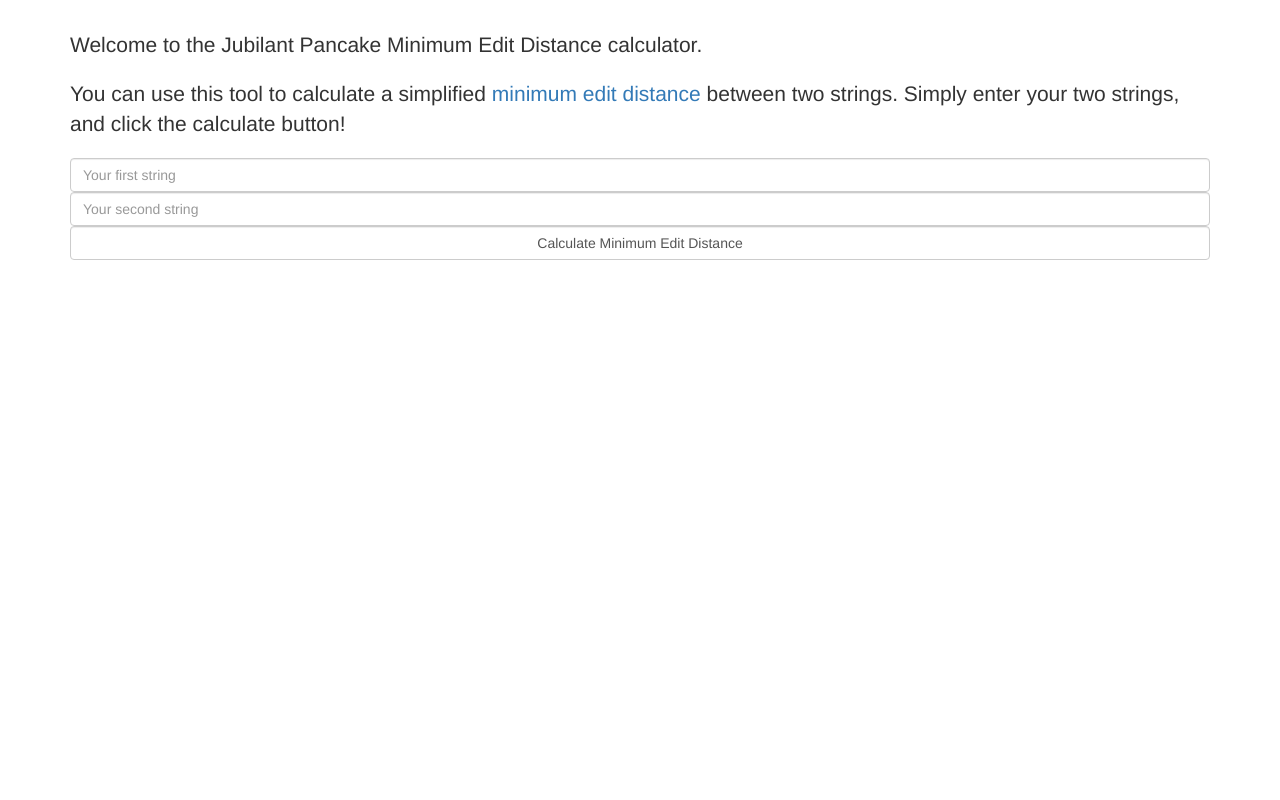
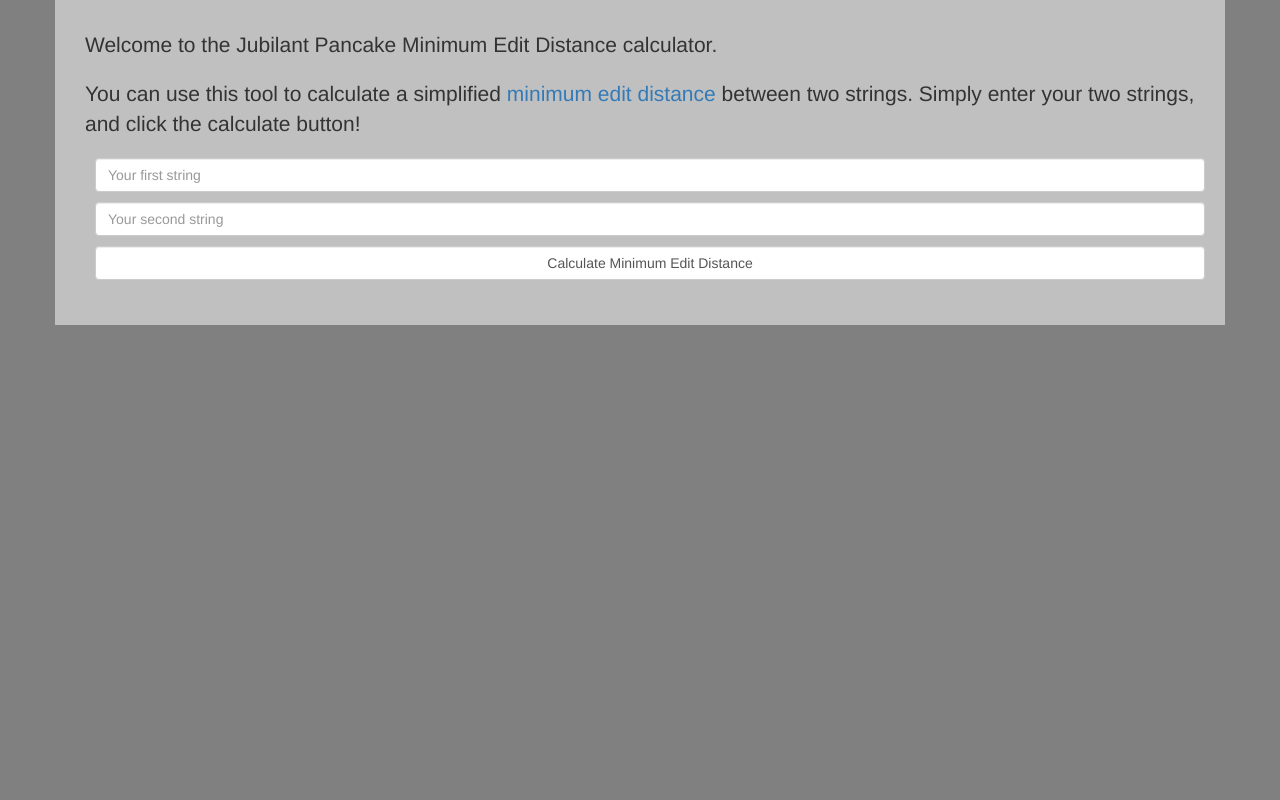
Before and after one commit to successacademycharterschools/jubilant-pancake, a Flask app: page / in a window 1280 px wide. Run offline with Flask 2, Linux system fonts and the light colour scheme; some libraries are stand-ins or nearby versions.

Commit message:
Add some more styling nicities.

```diff
--- a/server/templates/index.html
+++ b/server/templates/index.html
@@ -5,7 +5,7 @@
         <link rel="stylesheet" href="/static/css/style.css">
     </head>
     <body>
-        <div class="container m-1">
+        <div class="outer container">
             <div class="lead">Welcome to the Jubilant Pancake Minimum Edit Distance calculator.</div>
             <div class="lead">You can use this tool to calculate a simplified <a href="https://en.wikipedia.org/wiki/Edit_distance">minimum edit distance</a> between two strings.  Simply enter your two strings, and click the calculate button!</div>
             <med-form></med-form>
--- a/static/css/style.css
+++ b/static/css/style.css
@@ -1,3 +1,15 @@
 body {
+    background-color: #808080;
+}
+
+div.container {
+    background-color: #c0c0c0;
+}
+
+.outer.container {
     padding: 30px;
 }
+
+form.low-density input {
+    margin: 10px;
+}
--- a/static/js/minimum-edit-distance/partials/med-form.html
+++ b/static/js/minimum-edit-distance/partials/med-form.html
@@ -1,5 +1,5 @@
 <div class="text-center">
-    <form ng-submit="medCtrl.submit_form();" class="form-group">
+    <form ng-submit="medCtrl.submit_form();" class="form-group low-density">
         <input type="text" class="form-control" ng-model="medCtrl.str1" placeholder="Your first string" />
         <input type="text" class="form-control" ng-model="medCtrl.str2" placeholder="Your second string" />
         <input type="submit" class="form-control" value="Calculate Minimum Edit Distance" />
```
